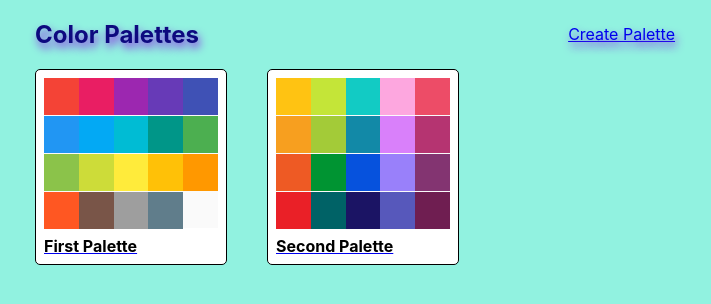
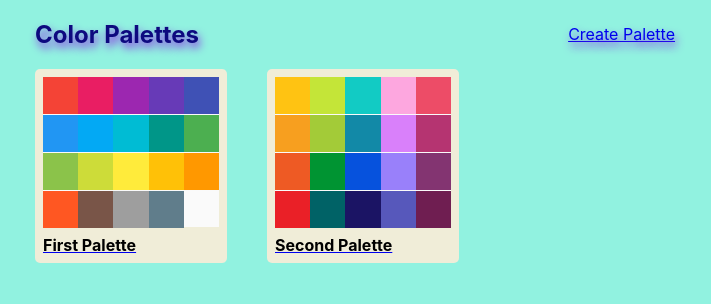
Before and after one commit to katemat/final-project, a React (Create React App) app: page / in a window 1280 px wide. Shown: the top 304 px of the page, without its empty margins (285-996 px from the left). Built offline with nearby package versions, Linux system fonts and the light colour scheme.

Commit message:
style added

```diff
--- a/src/ColorBox.js
+++ b/src/ColorBox.js
@@ -1,6 +1,7 @@
 import React from 'react'
 import './ColorBox.css';
 import { CopyToClipboard } from 'react-copy-to-clipboard'
+import chroma from "chroma-js";
 
 
 class ColorBox extends React.Component {
@@ -27,7 +28,7 @@ class ColorBox extends React.Component {
           </div>
           <div className="color-container">
             <div className="color-name">
-              <span>{name}</span>
+              <span style={{ color: chroma(background).luminance() <= 0.8 ? "white" : "black" }}>{name} </span>
             </div>
             <button className="copy-btn">copy</button>
           </div>
--- a/src/MiniPalette.css
+++ b/src/MiniPalette.css
@@ -1,11 +1,11 @@
 .minicolors-container {
-  background-color:  white;
-    border: 1px solid black;
-    border-radius: 5px;
-    padding: 0.5rem;
-    position: relative;
-    overflow: hidden;
-    cursor: pointer
+  background-color:  rgb(240, 237, 216);
+  border: none;
+  border-radius: 5px;
+  padding: 0.5rem;
+  position: relative;
+  overflow: hidden;
+  cursor: pointer
 }
 
 .minicolorbox {
@@ -31,3 +31,13 @@
   font-size: 1rem;
   position: relative;
 }
+
+.minicolors-wrapper {
+  display: flex;
+  justify-content: space-between;
+  align-items: center;
+  bottom: 0px;
+  left: 0px;
+  width: 100%;
+  font-size: 1em;
+}
--- a/src/MiniPalette.js
+++ b/src/MiniPalette.js
@@ -1,5 +1,6 @@
 import React from "react";
 import './MiniPalette.css'
+// import DeleteForeverIcon from '@material-ui/icons/DeleteForever';
 
 function MiniPalette(props) {
   const { paletteName, colors } = props
@@ -13,7 +14,11 @@ function MiniPalette(props) {
   return (
     <div className="minicolors-container">
       <div className="colors">{miniColorBoxes}</div>
-      <h5 className="minicolorboxname">{paletteName} </h5>
+      <div className="minicolors-wrapper">
+        <h5 className="minicolorboxname">{paletteName} </h5>
+        {/* <span className="delete-icon">
+          <DeleteForeverIcon onClick={props.handleDelete} /></span> */}
+      </div>
     </div>
   )
 
--- a/src/Navbar.css
+++ b/src/Navbar.css
@@ -12,13 +12,16 @@ header {
 }
 
 .goBack {
-  background-color: rgb(216, 246, 249);
+  background-color: rgb(214, 232, 233);
+  box-shadow: 4px 5px 10px royalblue;
   margin-right: 15px;
   padding: 0 15px;
   height: 100%;
   display: flex;
   align-items: center;
   font-size: 1.5em;
+  border-radius: 0 0 5px 0;
+  cursor: pointer;
 }
 
 .goBack a {
--- a/src/Navbar.js
+++ b/src/Navbar.js
@@ -8,7 +8,7 @@ import './Navbar.css'
 
 class Navbar extends React.Component {
   render() {
-    // const { level, changeLevel } = this.props
+    const { level, changeLevel } = this.props
     return (
       <header>
         <div className="Navbar">
@@ -17,7 +17,7 @@ class Navbar extends React.Component {
               ⏎ Back</Link>
           </div>
         </div>
-        {/* <div className="slider">
+        <div className="slider">
           <div className="level-details">Level: {level}</div>
           <Slider
             defaultValue={level}
@@ -25,7 +25,7 @@ class Navbar extends React.Component {
             max={900}
             step={100}
             onAfterChange={changeLevel} />
-        </div> */}
+        </div>
         {/* <div className="select-container">
           <Select onChange={this.state.changeFormat}>
             <MenuItem value="hex">HEX</MenuItem>
--- a/src/NewPalette.css
+++ b/src/NewPalette.css
@@ -7,7 +7,7 @@
 
 .newPalette-navbar {
   display: grid;
-  grid-template-columns: 1fr 4fr 2fr;
+  grid-template-columns: 270px 4fr 2fr;
 }
 
 
@@ -17,4 +17,23 @@
 
 aside {
   margin: 10px;
+  padding: 10px;
+  box-shadow: 3px 8px 6px rgb(142, 96, 24);
+  height: 100vh;
+  background-color: papayawhip;
+
 }
+
+.clear-btn , .random-btn, .add-btn {
+  margin: 10px;
+  text-align: center;
+}
+
+.add-btn {
+  width: 100%;
+  border-radius: 5px;
+  margin-top: 10px;
+  font-size: 2rem;
+  margin-left: 0;
+  margin-right: 0;
+}
--- a/src/NewPalette.js
+++ b/src/NewPalette.js
@@ -7,7 +7,6 @@ import { ValidatorForm, TextValidator } from 'react-material-ui-form-validator';
 import Divider from '@material-ui/core/Divider'
 import SaveIcon from '@material-ui/icons/Save'
 import chroma from "chroma-js"
-
 import './NewPalette.css'
 
 class NewPalette extends React.Component {
@@ -67,10 +66,6 @@ class NewPalette extends React.Component {
 
   randomColor = () => {
     let randomColor = chroma.random()._rgb.slice(0, 3)
-    console.log(randomColor)
-    // let random = `"rgb(${randomColor})"`
-    let random = randomColor.hex
-    console.log(random)
     const newColor = {
       color: `rgb(${randomColor})`,
       name: `rgb(${randomColor})`
@@ -89,7 +84,6 @@ class NewPalette extends React.Component {
       colors: this.state.colors
     }
     this.props.savePalette(newPalette)
-
     this.props.history.push('/')
   }
 
@@ -108,7 +102,7 @@ class NewPalette extends React.Component {
               ⏎ Back</Link>
           </div>
           <div className="navbar-title">
-            <h1>Select Your Colors</h1>
+            <h1> Create Your Own Color Palette</h1>
           </div>
 
           <div className="save-palette">
@@ -136,20 +130,24 @@ class NewPalette extends React.Component {
         <Divider />
         <div className="NewPalette-container">
           <aside>
+            <div className="clear-btn">
               <Button
                 variant='contained'
                 color="secondary"
+                disabled={this.state.colors.length === 0}
                 onClick={this.clearPalete}>
                 Clear Palette
             </Button>
+            </div>
+            <div className="random-btn">
               <Button
                 variant='contained'
                 color="primary"
                 onClick={this.randomColor}>
-              random
+                Random Color
             </Button>
+            </div>
 
-            <div>
             <ChromePicker
               color={this.state.currentColor}
               onChangeComplete={this.updateCurrentColor} />
@@ -161,43 +159,18 @@ class NewPalette extends React.Component {
                 validators={['required', 'isColorNameUnique', "isColorUnique"]}
                 errorMessages={['this field is required',
                   'Color Name must be unique',
-                    'Color cannot be selected twice']}
+                  'Color should be unique']}
               />
-
-                <Button
-                  variant='outlined'
-                  color='primary'
+              <button
+                className="add-btn"
                 type='submit'
-                  style={{ backgroundColor: this.state.currentColor }}>
+                style={{ backgroundColor: this.state.currentColor, color: chroma(this.state.currentColor).luminance() <= 0.8 ? "white" : "black" }}>
                 Add Color
-          </Button>
+              </button>
             </ValidatorForm>
-            </div>
 
           </aside>
           <main>
-            {/* <header> */}
-            {/* <ValidatorForm onSubmit={this.handleSave}>
-                <TextValidator
-                  label="Enter Palette Name"
-                  disabled={this.state.colors.length === 0}
-                  name="newPaletteName"
-                  value={this.state.newPaletteName}
-                  onChange={this.handleChange}
-                  validators={['required', 'isPaletteNameUnique']}
-                  errorMessages={['this field is required', ' This name already exists']}
-                />
-                <div>
-                  <Button
-                    variant='contained'
-                    color='primary'
-                    type="submit"
-                    disabled={this.state.colors.length === 0} >
-                    Save Palette
-                  </Button>
-                </div>
-              </ValidatorForm> */}
-            {/* </header> */}
             <ul>{this.state.colors.map(color => (
               <DragAndDropColorBox
                 key={color.name}
--- a/src/Palette.js
+++ b/src/Palette.js
@@ -28,7 +28,7 @@ class Palette extends React.Component {
         <div className="Palette-colorBoxes">
           {colorBoxes}
         </div>
-        {/* footer  */}
+
       </div>
     )
   }
--- a/src/PaletteList.js
+++ b/src/PaletteList.js
@@ -18,7 +18,9 @@ class PaletteList extends React.Component {
           <div className="palettes">
             {palettes.map(palette => (
               <Link to={`palette/${palette.id}`}>
-                <MiniPalette {...palette} style />
+                <MiniPalette {...palette}
+                  key={palette.id}
+                  id={palette.id} />
               </Link>
 
             ))}
```
Also changed, not shown: src/App.js (+5 -36 lines). Lines whose indentation alone changed are shown as unchanged.
